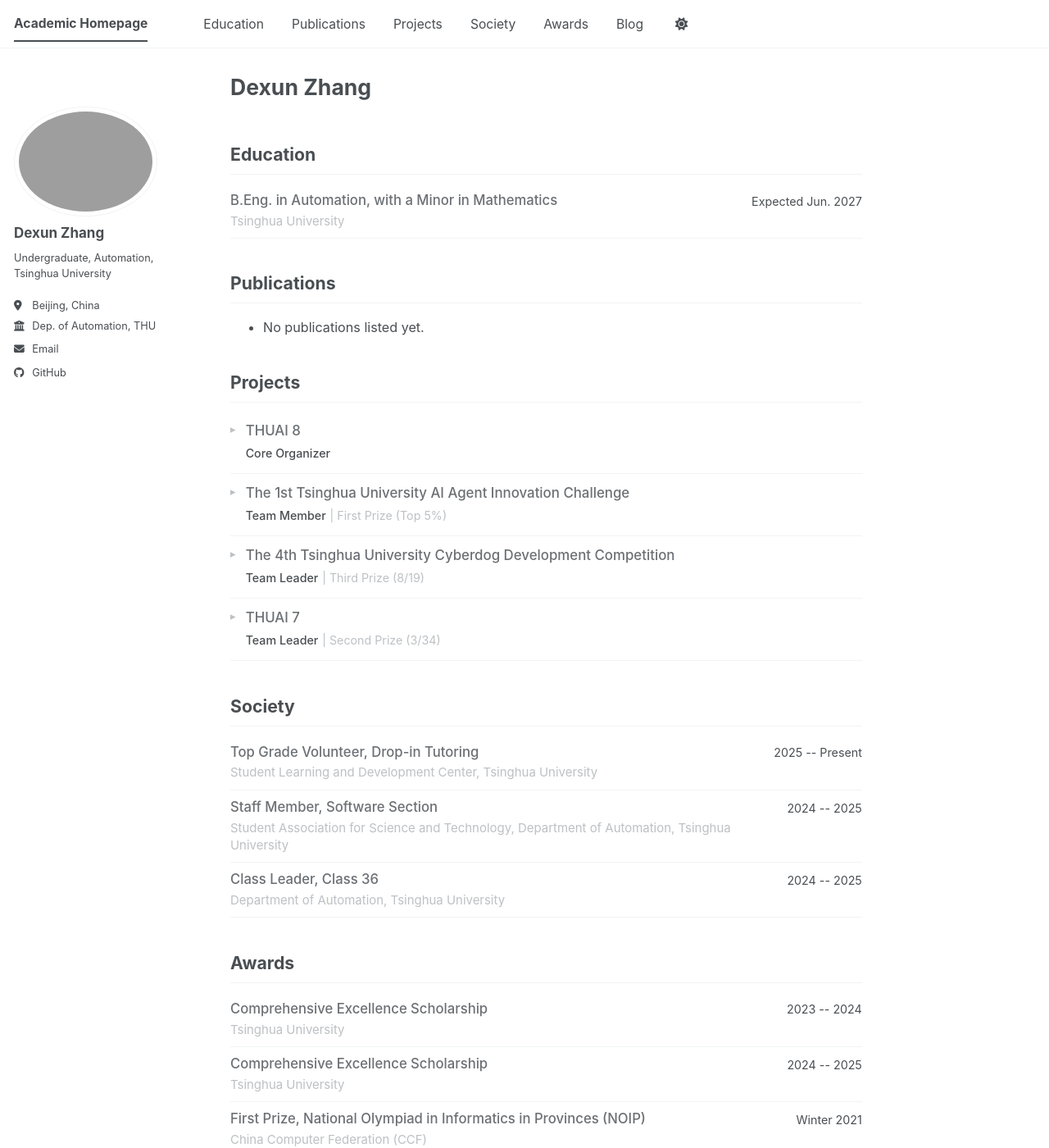
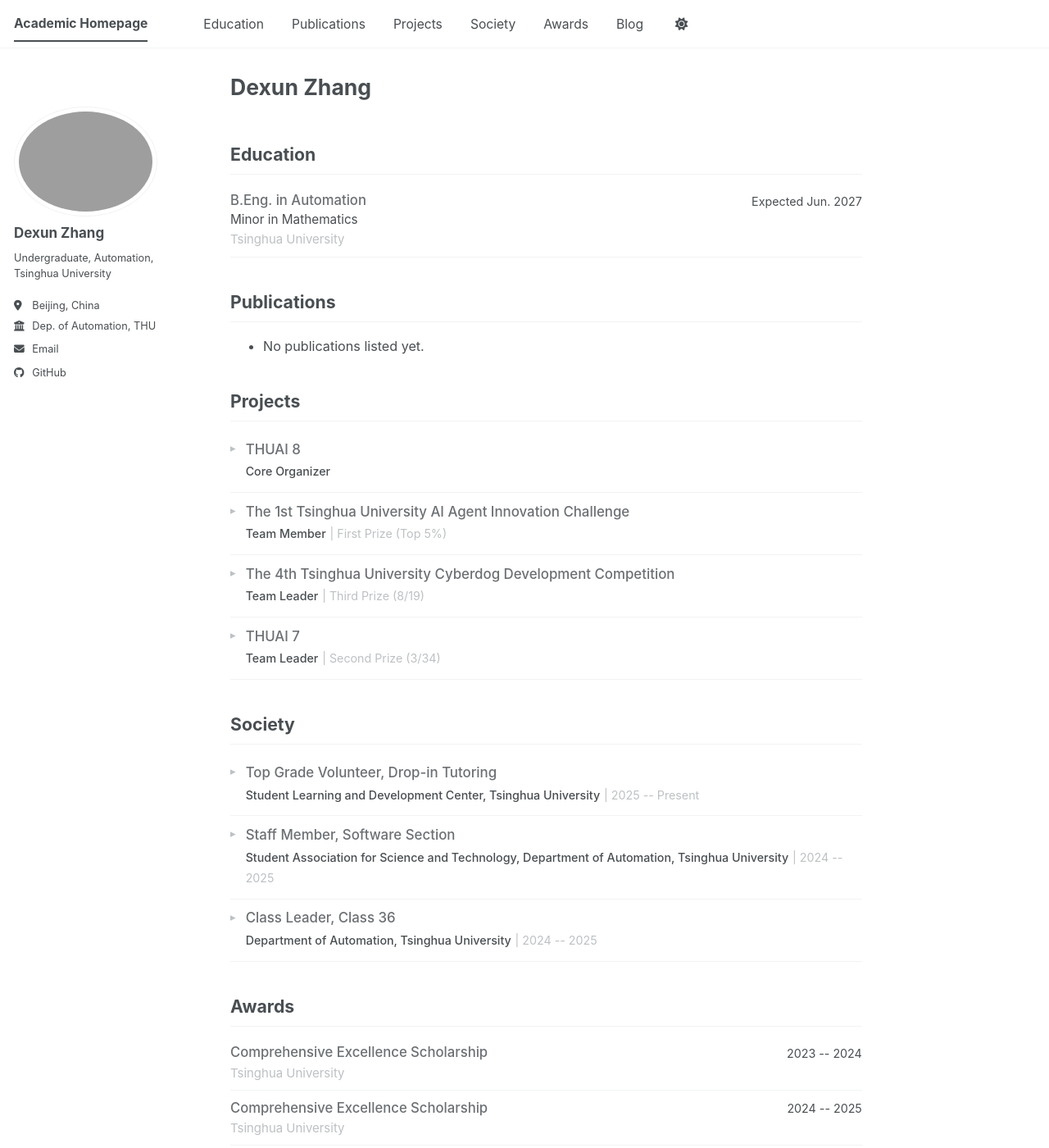
Before and after one commit to PsephurusGladius/academicpages, a Jekyll site: the page built from _pages/about.md, in a window 1280 px wide and 1400 px high. Shown: the whole window at 82% size. Built offline with Jekyll 4.4.1, drawn with Linux system fonts in a browser that asks for light colours; our own code applies the rules of GitHub Pages for plain Markdown files; a script bundle is joined from its source files by our own code; library files that are not in the unit come from our copies.

Commit message:
Make society expandable and style minor as primary extra info

```diff
--- a/_pages/about.md
+++ b/_pages/about.md
@@ -11,7 +11,8 @@
 
 <div class="cv-entry">
   <div class="cv-entry__main">
-    <div class="cv-entry__title">B.Eng. in Automation, with a Minor in Mathematics</div>
+    <div class="cv-entry__title">B.Eng. in Automation</div>
+    <div class="cv-entry__extra">Minor in Mathematics</div>
     <div class="cv-entry__org">Tsinghua University</div>
   </div>
   <div class="cv-entry__date">Expected Jun. 2027</div>
@@ -90,29 +91,54 @@
 
 ## Society {#society}
 
-<div class="cv-entry">
-  <div class="cv-entry__main">
-    <div class="cv-entry__title">Top Grade Volunteer, Drop-in Tutoring</div>
-    <div class="cv-entry__org">Student Learning and Development Center, Tsinghua University</div>
+<details class="cv-expand">
+  <summary class="cv-expand__summary">
+    <span class="cv-expand__title">Top Grade Volunteer, Drop-in Tutoring</span>
+    <span class="cv-expand__meta">
+      <span class="cv-expand__badge">Student Learning and Development Center, Tsinghua University</span>
+      <span class="cv-expand__badge">2025 -- Present</span>
+    </span>
+  </summary>
+  <div class="cv-expand__content">
+    <ul>
+      <li>Provided tutoring support for university students in mathematics, computer science, and circuit-related courses.</li>
+      <li>Accumulated more than 270 hours of volunteer service.</li>
+    </ul>
   </div>
-  <div class="cv-entry__date">2025 -- Present</div>
-</div>
+</details>
 
-<div class="cv-entry">
-  <div class="cv-entry__main">
-    <div class="cv-entry__title">Staff Member, Software Section</div>
-    <div class="cv-entry__org">Student Association for Science and Technology, Department of Automation, Tsinghua University</div>
+<details class="cv-expand">
+  <summary class="cv-expand__summary">
+    <span class="cv-expand__title">Staff Member, Software Section</span>
+    <span class="cv-expand__meta">
+      <span class="cv-expand__badge">Student Association for Science and Technology, Department of Automation, Tsinghua University</span>
+      <span class="cv-expand__badge">2024 -- 2025</span>
+    </span>
+  </summary>
+  <div class="cv-expand__content">
+    <ul>
+      <li>Served as a core contributor to THUAI 8 planning, publicity, operations, and event organization.</li>
+      <li>Actively participated in regular association work, including column review and technical sharing sessions.</li>
+    </ul>
   </div>
-  <div class="cv-entry__date">2024 -- 2025</div>
-</div>
+</details>
 
-<div class="cv-entry">
-  <div class="cv-entry__main">
-    <div class="cv-entry__title">Class Leader, Class 36</div>
-    <div class="cv-entry__org">Department of Automation, Tsinghua University</div>
+<details class="cv-expand">
+  <summary class="cv-expand__summary">
+    <span class="cv-expand__title">Class Leader, Class 36</span>
+    <span class="cv-expand__meta">
+      <span class="cv-expand__badge">Department of Automation, Tsinghua University</span>
+      <span class="cv-expand__badge">2024 -- 2025</span>
+    </span>
+  </summary>
+  <div class="cv-expand__content">
+    <ul>
+      <li>Led the planning and execution of class activities, including Mid-Autumn Festival team building and inter-class table tennis events.</li>
+      <li>Coordinated class annual themes and activity schedules, including planning updates and revisions.</li>
+      <li>Supported integration and onboarding of newly joined classmates.</li>
+    </ul>
   </div>
-  <div class="cv-entry__date">2024 -- 2025</div>
-</div>
+</details>
 
 ## Awards {#awards}
 
--- a/_sass/layout/_page.scss
+++ b/_sass/layout/_page.scss
@@ -132,6 +132,13 @@
     font-size: 0.88em;
     color: var(--global-text-color-light);
     line-height: 1.4;
+  }
+
+  .cv-entry__extra {
+    margin-top: 0.12rem;
+    font-size: 0.9em;
+    color: var(--global-text-color);
+    line-height: 1.35;
   }
 
   .cv-entry__date {
```
